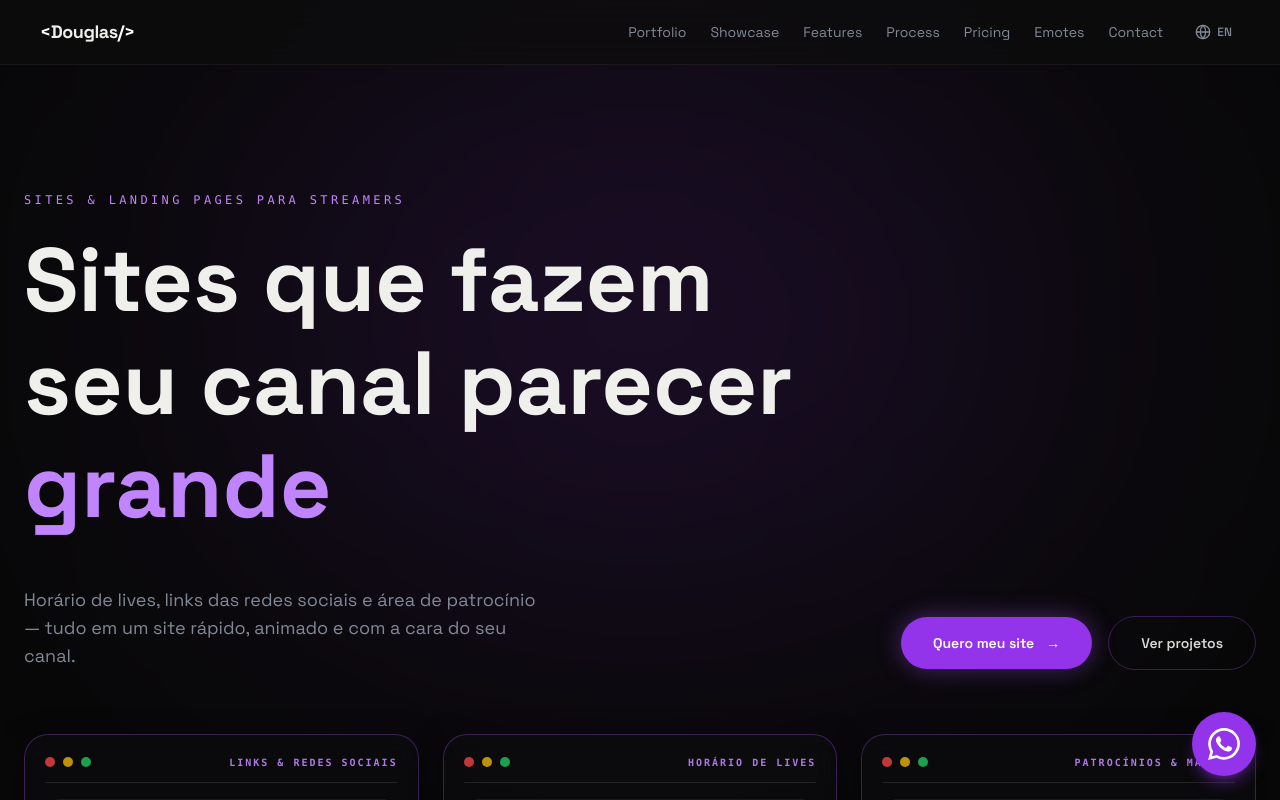
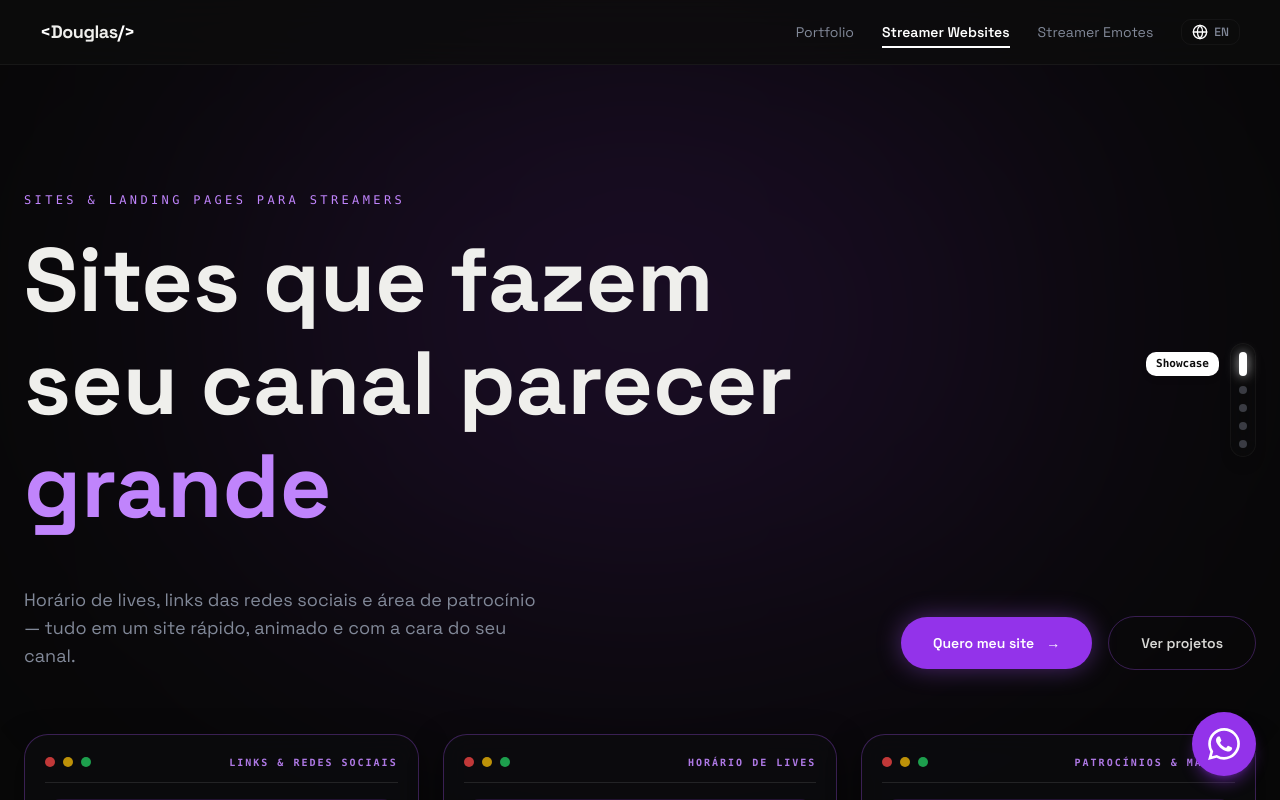
Before and after one commit to doglz/my-portfolio, a React (Vite) app: page /website in a window 1280 px wide. Shown: the top 800 px of the page. Built offline with nearby package versions, Linux system fonts and the light colour scheme.

Commit message:
fix: resolve emotes page crash and add right-side section dot navigation and clean top header

```diff
--- a/src/components/Header.tsx
+++ b/src/components/Header.tsx
@@ -15,43 +15,23 @@ export function Header({ customLinks }: HeaderProps = {}) {
 
   const isPt = language === "pt";
 
-  // Context-aware default links matching the portfolio design pattern
+  // Primary service/page navigation links
   const getDefaultLinks = () => {
-    if (location.pathname === "/emotes") {
-      return [
-        { href: "/", label: isPt ? "Portfólio" : "Portfolio" },
-        { href: "#galeria", label: isPt ? "Galeria" : "Gallery" },
-        { href: "#como-funciona", label: isPt ? "Diferenciais" : "Features" },
-        { href: "#processo-emotes", label: isPt ? "Processo" : "Process" },
-        { href: "#planos", label: isPt ? "Planos" : "Pricing" },
-        { href: "#faq", label: "FAQ" },
-        { href: "/website", label: isPt ? "Websites" : "Websites" },
-      ];
-    }
-    if (location.pathname === "/website") {
-      return [
-        { href: "/", label: isPt ? "Portfólio" : "Portfolio" },
-        { href: "#showcase", label: isPt ? "Projetos" : "Showcase" },
-        { href: "#servicos", label: isPt ? "Diferenciais" : "Features" },
-        { href: "#processo-web", label: isPt ? "Processo" : "Process" },
-        { href: "#planos-web", label: isPt ? "Planos" : "Pricing" },
-        { href: "/emotes", label: "Emotes" },
-        { href: "#contato-web", label: isPt ? "Contato" : "Contact" },
-      ];
-    }
-    // Main portfolio page
     return [
-      { href: "#sobre", label: isPt ? "Sobre" : "About" },
-      { href: "#projetos", label: isPt ? "Projetos" : "Projects" },
-      { href: "#processo", label: isPt ? "Processo" : "Process" },
-      { href: "#planos", label: isPt ? "Planos" : "Pricing" },
-      { href: "/emotes", label: "Emotes" },
-      { href: "/website", label: isPt ? "Websites" : "Websites" },
-      { href: "#contato", label: isPt ? "Contato" : "Contact" },
+      { href: "/", label: isPt ? "Portfólio" : "Portfolio" },
+      { href: "/website", label: isPt ? "Sites para Streamers" : "Streamer Websites" },
+      { href: "/emotes", label: isPt ? "Emotes para Streamers" : "Streamer Emotes" },
     ];
   };
 
   const navLinks = customLinks || getDefaultLinks();
+
+  const isLinkActive = (href: string) => {
+    if (href === "/") {
+      return location.pathname === "/" || location.pathname === "/portfolio";
+    }
+    return location.pathname.startsWith(href);
+  };
 
   const handleLogoClick = (e: React.MouseEvent) => {
     if (location.pathname === "/" || location.pathname === "/portfolio") {
@@ -78,13 +58,18 @@ export function Header({ customLinks }: HeaderProps = {}) {
         </Link>
 
         {/* Desktop Navigation */}
-        <div className="hidden md:flex items-center gap-6 text-sm text-muted-foreground">
-          {navLinks.map((link) =>
-            link.href.startsWith("/") ? (
+        <div className="hidden md:flex items-center gap-7 text-sm text-muted-foreground">
+          {navLinks.map((link) => {
+            const active = isLinkActive(link.href);
+            return link.href.startsWith("/") ? (
               <Link
                 key={link.href}
                 to={link.href}
-                className="relative hover:text-primary transition-colors duration-300 after:content-[''] after:absolute after:w-full after:scale-x-0 after:h-0.5 after:bottom-[-4px] after:left-0 after:bg-primary after:origin-bottom-right after:transition-transform after:duration-300 hover:after:scale-x-100 hover:after:origin-bottom-left"
+                className={`relative transition-colors duration-300 py-1 ${
+                  active
+                    ? "text-primary font-semibold after:content-[''] after:absolute after:w-full after:scale-x-100 after:h-0.5 after:bottom-[-2px] after:left-0 after:bg-primary"
+                    : "hover:text-primary after:content-[''] after:absolute after:w-full after:scale-x-0 after:h-0.5 after:bottom-[-2px] after:left-0 after:bg-primary after:origin-bottom-right after:transition-transform after:duration-300 hover:after:scale-x-100 hover:after:origin-bottom-left"
+                }`}
               >
                 {link.label}
               </Link>
@@ -92,18 +77,18 @@ export function Header({ customLinks }: HeaderProps = {}) {
               <a
                 key={link.href}
                 href={link.href}
-                className="relative hover:text-primary transition-colors duration-300 after:content-[''] after:absolute after:w-full after:scale-x-0 after:h-0.5 after:bottom-[-4px] after:left-0 after:bg-primary after:origin-bottom-right after:transition-transform after:duration-300 hover:after:scale-x-100 hover:after:origin-bottom-left"
+                className="relative hover:text-primary transition-colors duration-300 py-1 after:content-[''] after:absolute after:w-full after:scale-x-0 after:h-0.5 after:bottom-[-2px] after:left-0 after:bg-primary after:origin-bottom-right after:transition-transform after:duration-300 hover:after:scale-x-100 hover:after:origin-bottom-left"
               >
                 {link.label}
               </a>
-            )
-          )}
+            );
+          })}
           <button
             onClick={() => setLanguage(language === "en" ? "pt" : "en")}
-            className="flex items-center gap-1.5 hover:text-primary transition-colors text-muted-foreground hover:bg-secondary/50 px-2 py-1 rounded-md"
+            className="flex items-center gap-1.5 hover:text-primary transition-colors text-muted-foreground hover:bg-secondary/50 px-2.5 py-1 rounded-md border border-border/40"
             aria-label="Toggle language"
           >
-            <Globe className="w-4 h-4" />
+            <Globe className="w-4 h-4 text-primary" />
             <span className="font-medium text-xs uppercase">{language}</span>
           </button>
         </div>
--- /dev/null
+++ b/src/components/SectionDotNav.tsx
@@ -0,0 +1,135 @@
+import { useState, useEffect } from "react";
+import { useLocation } from "react-router-dom";
+import { motion, AnimatePresence } from "framer-motion";
+import { useLanguage } from "@/contexts/LanguageContext";
+
+interface SectionItem {
+  id: string;
+  labelPt: string;
+  labelEn: string;
+}
+
+export function SectionDotNav() {
+  const { language } = useLanguage();
+  const location = useLocation();
+  const [activeSection, setActiveSection] = useState<string>("");
+  const [hoveredId, setHoveredId] = useState<string | null>(null);
+
+  const isPt = language === "pt";
+
+  const getSectionsForRoute = (): SectionItem[] => {
+    if (location.pathname === "/emotes") {
+      return [
+        { id: "galeria", labelPt: "Galeria", labelEn: "Gallery" },
+        { id: "como-funciona", labelPt: "Diferenciais", labelEn: "Features" },
+        { id: "processo-emotes", labelPt: "Processo", labelEn: "Process" },
+        { id: "planos", labelPt: "Planos", labelEn: "Pricing" },
+        { id: "faq", labelPt: "FAQ", labelEn: "FAQ" },
+        { id: "contato", labelPt: "Contato", labelEn: "Contact" },
+      ];
+    }
+    if (location.pathname === "/website") {
+      return [
+        { id: "showcase", labelPt: "Projetos", labelEn: "Showcase" },
+        { id: "servicos", labelPt: "Diferenciais", labelEn: "Features" },
+        { id: "processo-web", labelPt: "Processo", labelEn: "Process" },
+        { id: "planos-web", labelPt: "Planos", labelEn: "Pricing" },
+        { id: "contato-web", labelPt: "Contato", labelEn: "Contact" },
+      ];
+    }
+    // Main portfolio route
+    return [
+      { id: "sobre", labelPt: "Sobre", labelEn: "About" },
+      { id: "projetos", labelPt: "Projetos", labelEn: "Projects" },
+      { id: "processo", labelPt: "Processo", labelEn: "Process" },
+      { id: "planos", labelPt: "Planos", labelEn: "Pricing" },
+      { id: "detalhes", labelPt: "Detalhes", labelEn: "Details" },
+      { id: "contato", labelPt: "Contato", labelEn: "Contact" },
+    ];
+  };
+
+  const sections = getSectionsForRoute();
+
+  useEffect(() => {
+    const handleScroll = () => {
+      const scrollPos = window.scrollY + window.innerHeight / 3;
+
+      for (let i = sections.length - 1; i >= 0; i--) {
+        const sec = document.getElementById(sections[i].id);
+        if (sec) {
+          const top = sec.offsetTop;
+          if (scrollPos >= top) {
+            setActiveSection(sections[i].id);
+            break;
+          }
+        }
+      }
+    };
+
+    window.addEventListener("scroll", handleScroll, { passive: true });
+    handleScroll();
+
+    return () => window.removeEventListener("scroll", handleScroll);
+  }, [sections]);
+
+  const scrollTo = (id: string) => {
+    const el = document.getElementById(id);
+    if (el) {
+      el.scrollIntoView({ behavior: "smooth" });
+    }
+  };
+
+  return (
+    <nav
+      aria-label="Navegação de seções"
+      className="fixed right-4 sm:right-6 top-1/2 -translate-y-1/2 z-40 hidden md:flex flex-col gap-3 items-end pointer-events-none"
+    >
+      <div className="flex flex-col gap-2.5 items-end bg-background/40 backdrop-blur-md p-2 rounded-full border border-border/40 shadow-lg pointer-events-auto">
+        {sections.map((sec) => {
+          const isActive = activeSection === sec.id;
+          const isHovered = hoveredId === sec.id;
+          const label = isPt ? sec.labelPt : sec.labelEn;
+
+          return (
+            <button
+              key={sec.id}
+              onClick={() => scrollTo(sec.id)}
+              onMouseEnter={() => setHoveredId(sec.id)}
+              onMouseLeave={() => setHoveredId(null)}
+              className="group relative flex items-center justify-end focus:outline-none"
+              aria-label={`Ir para a seção ${label}`}
+            >
+              {/* Floating tooltip badge on hover or active */}
+              <AnimatePresence>
+                {(isHovered || isActive) && (
+                  <motion.span
+                    initial={{ opacity: 0, x: 10, scale: 0.9 }}
+                    animate={{ opacity: 1, x: 0, scale: 1 }}
+                    exit={{ opacity: 0, x: 10, scale: 0.9 }}
+                    transition={{ duration: 0.2 }}
+                    className={`absolute right-7 whitespace-nowrap rounded-md px-2.5 py-1 text-[11px] font-mono font-medium shadow-md pointer-events-none ${
+                      isActive
+                        ? "bg-primary text-primary-foreground font-semibold"
+                        : "bg-card/90 text-foreground border border-border/60 backdrop-blur-md"
+                    }`}
+                  >
+                    {label}
+                  </motion.span>
+                )}
+              </AnimatePresence>
+
+              {/* Indicator Dot / Pill */}
+              <span
+                className={`relative rounded-full transition-all duration-300 ${
+                  isActive
+                    ? "h-6 w-2 bg-primary shadow-[0_0_12px_rgba(255,255,255,0.7)]"
+                    : "h-2 w-2 bg-muted-foreground/40 hover:bg-primary/70 hover:scale-125"
+                }`}
+              />
+            </button>
+          );
+        })}
+      </div>
+    </nav>
+  );
+}
--- a/src/components/emotes/ProcessEmotes.tsx
+++ b/src/components/emotes/ProcessEmotes.tsx
@@ -63,7 +63,7 @@ export function ProcessEmotes() {
   }, []);
 
   return (
-    <section className="border-t border-purple-900/30 py-20 lg:py-32">
+    <section id="processo-emotes" className="border-t border-purple-900/30 py-20 lg:py-32">
       <div className="mx-auto max-w-7xl px-6">
         <SectionLabel>{language === "pt" ? "processo criativo" : "creative process"}</SectionLabel>
         <h2 className="mb-16 max-w-2xl font-sans text-3xl font-bold tracking-tight text-foreground sm:text-4xl">
--- a/src/pages/Emotes.tsx
+++ b/src/pages/Emotes.tsx
@@ -13,6 +13,7 @@ import { PricingEmotes } from "@/components/emotes/PricingEmotes";
 import { FaqEmotes } from "@/components/emotes/FaqEmotes";
 import { FinalCtaEmotes } from "@/components/emotes/FinalCtaEmotes";
 import { CustomEmotesCursor } from "@/components/emotes/CustomEmotesCursor";
+import { SectionDotNav } from "@/components/SectionDotNav";
 import WhatsAppFloat from "@/components/WhatsAppFloat";
 
 gsap.registerPlugin(ScrollTrigger);
@@ -90,6 +91,7 @@ export default function Emotes() {
     <div className="min-h-screen bg-background text-foreground selection:bg-purple-600 selection:text-white relative md:cursor-none md:[&_*]:cursor-none">
       <CustomEmotesCursor />
       <SiteHeaderEmotes />
+      <SectionDotNav />
       <main id="top">
         <HeroEmotes />
         <GalleryEmotes />
--- a/src/pages/Index.tsx
+++ b/src/pages/Index.tsx
@@ -15,6 +15,7 @@ import ProjectCard from "@/components/ProjectCard";
 import Marquee from "@/components/Marquee";
 import WhatsAppFloat, { WhatsAppIcon } from "@/components/WhatsAppFloat";
 import { Header } from "@/components/Header";
+import { SectionDotNav } from "@/components/SectionDotNav";
 import { waLink, waLinkForPlan } from "@/lib/whatsapp";
 import { useLanguage } from "@/contexts/LanguageContext";
 
@@ -265,6 +266,7 @@ const Index = () => {
       </div>
       {/* Header Nav */}
       <Header />
+      <SectionDotNav />
 
       {/* Hero */}
       <section ref={heroRef} className="min-h-[100dvh] flex flex-col items-center justify-center relative px-6 overflow-hidden pt-24 pb-8">
--- a/src/pages/Website.tsx
+++ b/src/pages/Website.tsx
@@ -11,6 +11,7 @@ import { WebProcess } from "@/components/web/WebProcess";
 import { WebPricing } from "@/components/web/WebPricing";
 import { WebCta } from "@/components/web/WebCta";
 import { CustomWebCursor } from "@/components/web/CustomWebCursor";
+import { SectionDotNav } from "@/components/SectionDotNav";
 import WhatsAppFloat from "@/components/WhatsAppFloat";
 
 gsap.registerPlugin(ScrollTrigger);
@@ -88,6 +89,7 @@ export default function Website() {
     <div className="min-h-screen bg-[#080808] text-foreground selection:bg-purple-600 selection:text-white relative md:cursor-none md:[&_*]:cursor-none">
       <CustomWebCursor />
       <SiteHeaderWeb />
+      <SectionDotNav />
       <main id="top">
         <WebHero />
         <WebShowcase />
```
Also changed, not shown: src/components/emotes/SiteChromeEmotes.tsx (+13 -3 lines).
